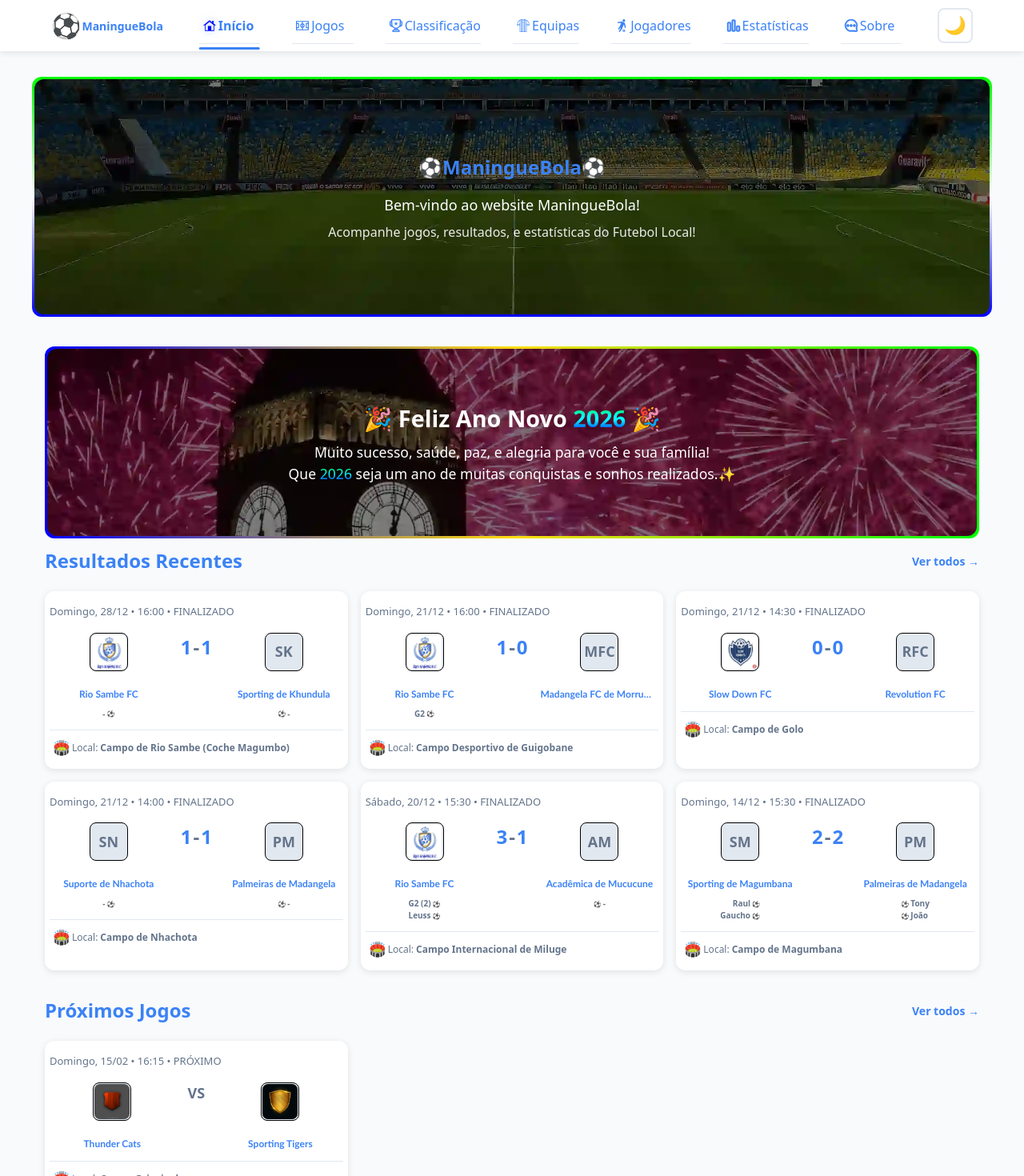
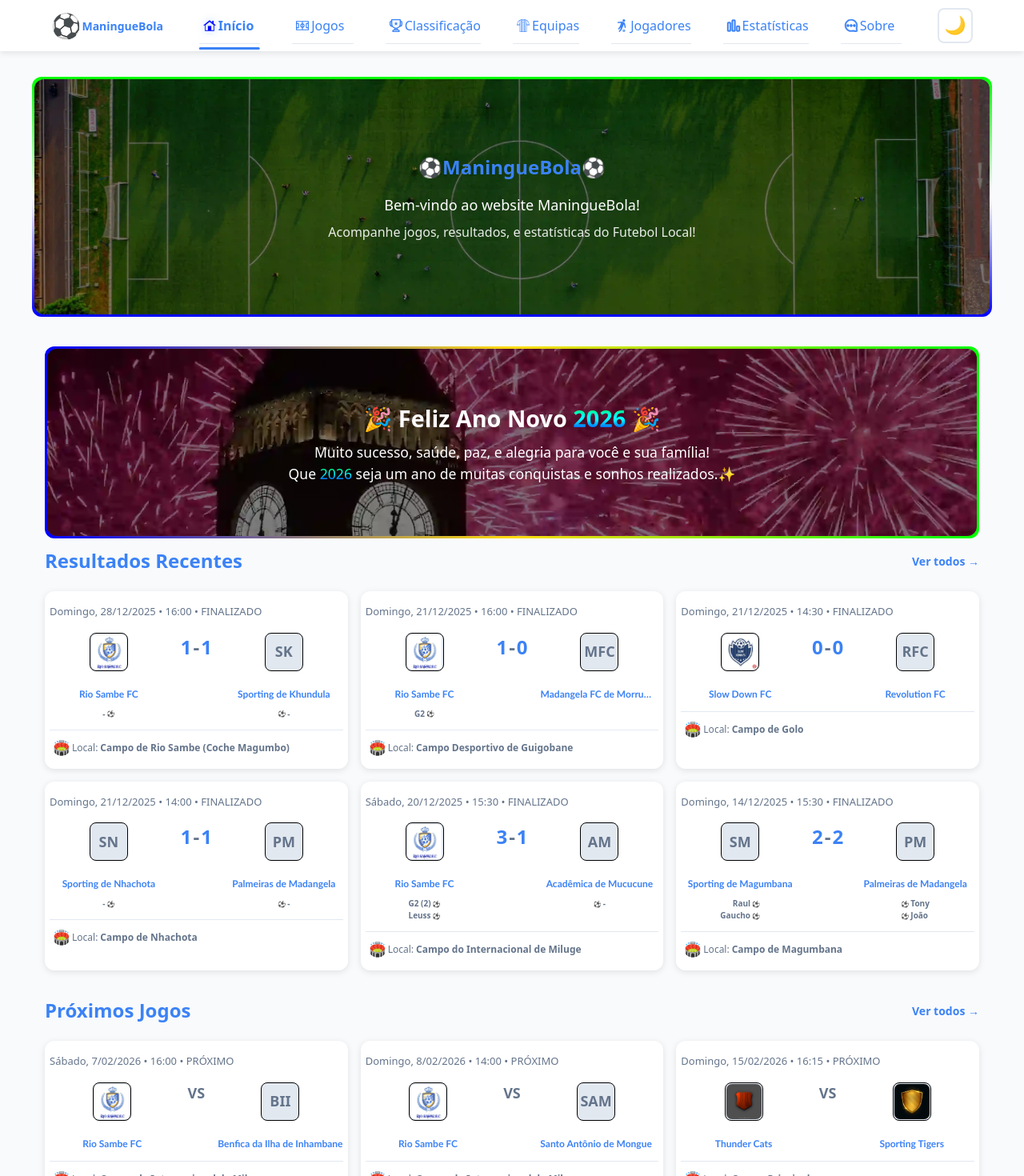
Before and after one commit to Raimundroid/maninguebola, a React (Vite) app: page / in a window 1280 px wide. Shown: the top 1470 px of the page at 80% size. Built offline with nearby package versions, Linux system fonts and the light colour scheme.

Commit message:
added two Rio Sambe Fc games, with two new opponents; and changed the hero image

```diff
--- a/index.html
+++ b/index.html
@@ -32,7 +32,7 @@
 
     <link
       rel="preload"
-      href="/images/hero/blue&yellow-half-stadium-0.webp"
+      href="/images/hero/football-field-upperview-0.webp"
       as="image"
       fetchpriority="high"
     />
@@ -41,14 +41,13 @@
   /* "football-field-upperview-0.webp" */ -->
 
     <!-- Secondary Hero Image (Still critical, but slightly lower priority) -->
-    <link />
 
-    <link
+    <!-- <link
       rel="preload"
       href="/images/seasonalBanner/clock-tower-fireworks-0.webp"
       as="image"
       fetchpriority="auto"
-    />
+    /> -->
   </head>
   <body>
     <div id="root"></div>
--- a/src/components/Hero/Hero.css
+++ b/src/components/Hero/Hero.css
@@ -43,11 +43,11 @@
 
   /* --- Background Image Properties (Best Definitions) --- */
   background-image: linear-gradient(rgba(0, 0, 0, 0.5), rgba(0, 0, 0, 0.5)),
-    url("/images/hero/blue&yellow-half-stadium-0.webp"); /* Adds dark overlay for readability */
+    url("/images/hero/football-field-upperview-0.webp"); /* Adds dark overlay for readability */
   /* "blue-stadium-0.webp" */
   /* "blue&yellow-half-stadium-0.webp"*/
   /* "football-field-upperview-0.webp" */
-  background-position: bottom;
+  background-position: center; /* top || center || bottom*/
   background-repeat: no-repeat;
   background-size: cover; /* ESSENTIAL: Ensures the image covers the entire area */
 
--- a/src/components/MatchCard/MatchCard.jsx
+++ b/src/components/MatchCard/MatchCard.jsx
@@ -36,6 +36,7 @@ const MatchCard = ({ match }) => {
     weekday: "long",
     day: "numeric",
     month: "short",
+    year: "numeric",
   }).format(matchDate);
 
   // Capitalize first letter (just in case locale returns lowercase)
--- a/src/data/matchesData.js
+++ b/src/data/matchesData.js
@@ -52,7 +52,7 @@ const matchesData = [
     time: "15:30",
     status: "finished", // 'live' | 'finished' | 'upcoming'
     // minute: 67, // Current minute (only for live)
-    venue: "Campo Internacional de Miluge",
+    venue: "Campo do Internacional de Miluge",
     // info: "85+ espectadores", // Optional extra info
     // ✅ NEW: Store as Array of Strings
     // Note: You can still keep "(2)" for multiple goals if you want strict string display
@@ -78,7 +78,7 @@ const matchesData = [
   },
   {
     id: 5, // Unique ID for React keys
-    homeTeamId: "suporteNhachotaFc", //new
+    homeTeamId: "sportNhachotaFc", //new
     awayTeamId: "palmeirasMadangelaFc", //new
     homeScore: 1, // Only for live/finished
     awayScore: 1,
@@ -126,6 +126,40 @@ const matchesData = [
     // Note: You can still keep "(2)" for multiple goals if you want strict string display
     homeScorers: ["-"],
     awayScorers: ["-"],
+  },
+  {
+    id: 8, // Unique ID for React keys
+    homeTeamId: "rioSambeFc", //new
+    awayTeamId: "benficaIlhaInhambane", //new
+    // homeScore: 1, // Only for live/finished
+    // awayScore: 1,
+    date: "2026-02-07", // ISO Format
+    time: "16:00",
+    status: "upcoming", // 'live' | 'finished' | 'upcoming'
+    // minute: 67, // Current minute (only for live)
+    venue: "Campo do Internacional de Miluge",
+    // info: "85+ espectadores", // Optional extra info
+    // ✅ NEW: Store as Array of Strings
+    // Note: You can still keep "(2)" for multiple goals if you want strict string display
+    // homeScorers: ["-"],
+    // awayScorers: ["-"],
+  },
+  {
+    id: 9, // Unique ID for React keys
+    homeTeamId: "rioSambeFc", //new
+    awayTeamId: "santoAntonioMongue", //new
+    homeScore: 1, // Only for live/finished
+    awayScore: 1,
+    date: "2026-02-08", // ISO Format
+    time: "14:00",
+    status: "upcoming", // 'live' | 'finished' | 'upcoming'
+    // minute: 67, // Current minute (only for live)
+    venue: "Campo do Internacional de Miluge",
+    // info: "85+ espectadores", // Optional extra info
+    // ✅ NEW: Store as Array of Strings
+    // Note: You can still keep "(2)" for multiple goals if you want strict string display
+    // homeScorers: ["-"],
+    // awayScorers: ["-"],
   },
 
   //   {
--- a/src/data/teamsData.js
+++ b/src/data/teamsData.js
@@ -229,10 +229,10 @@ const teamsData = {
   //   //   email: "eagles@example.com",
   //   // },
   // },
-  suporteNhachotaFc: {
-    id: "suporteNhachotaFc", // Unique identifier
-    name: "Suporte de Nhachota", // Full team name
-    shortName: " Sup. de Nhachota", // ✅ NEW
+  sportNhachotaFc: {
+    id: "sportingNhachotaFc", // Unique identifier
+    name: "Sporting de Nhachota", // Full team name
+    shortName: " Sport. de Nhachota", // ✅ NEW
     abbr: "SN", // Abbreviation for logos
     // position: "1",
     // points: "99", /////
@@ -276,6 +276,42 @@ const teamsData = {
     stadium: "Indefinido",
     // logo: "/images/teams/shield-gold.jpg",
     colors: { primary: "yellow", secondary: "green" },
+    // contact: {
+    //   coach: "John Dalton",
+    //   captain: "Jaime Paulo",
+    //   phone: "+258 82 12 34 567",
+    //   email: "eagles@example.com",
+    // },
+  },
+  benficaIlhaInhambane: {
+    id: "benficaIlhaInhambane", // Unique identifier
+    name: "Benfica da Ilha de Inhambane", // Full team name
+    shortName: "Benf. da Ilha de I'mbane", // ✅ NEW
+    abbr: "BII", // Abbreviation for logos
+    // position: "1",
+    // points: "99", /////
+    // founded: 1000,
+    stadium: "Indefinido",
+    // logo: "/images/teams/shield-gold.jpg",
+    colors: { primary: "orange", secondary: "green" },
+    // contact: {
+    //   coach: "John Dalton",
+    //   captain: "Jaime Paulo",
+    //   phone: "+258 82 12 34 567",
+    //   email: "eagles@example.com",
+    // },
+  },
+  santoAntonioMongue: {
+    id: "santoAntonioMongue", // Unique identifier
+    name: "Santo Antônio de Mongue", // Full team name
+    shortName: "S. Antônio de Mongue", // ✅ NEW
+    abbr: "SAM", // Abbreviation for logos
+    // position: "1",
+    // points: "99", /////
+    // founded: 1000,
+    stadium: "Indefinido",
+    // logo: "/images/teams/shield-gold.jpg",
+    colors: { primary: "green", secondary: "orange" },
     // contact: {
     //   coach: "John Dalton",
     //   captain: "Jaime Paulo",
```
